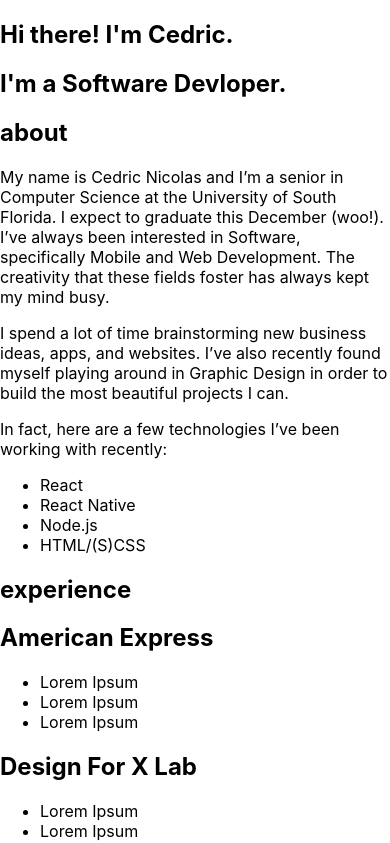
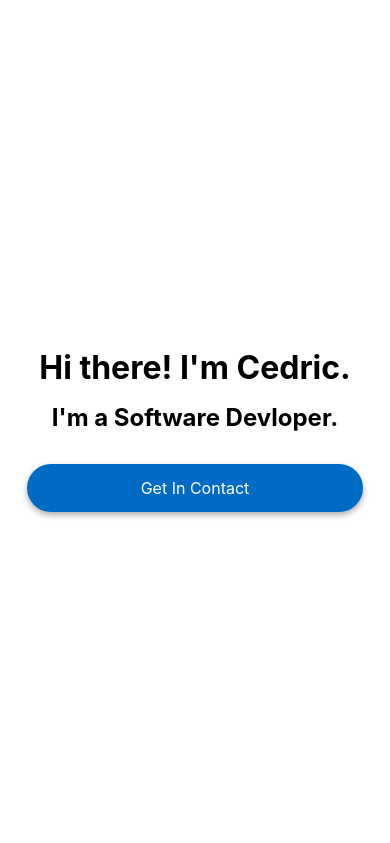
Before and after one commit to cgnicolas/Mobile-First-Personal-Website, a React (Create React App) app: page / in a window 390 px wide. Shown: the top 843 px of the page. Built offline with nearby package versions, Linux system fonts and the light colour scheme.

Commit message:
Mobile Landing page done (non responsive)

```diff
--- a/src/Assets/Styles/App/App.css
+++ b/src/Assets/Styles/App/App.css
@@ -2,4 +2,83 @@ html {
   margin: 0;
   padding: 0;
 }
+
+h1 {
+  font-size: 2em;
+  margin: 0;
+  padding: .5em 0em;
+}
+
+h2 {
+  font-size: 1.5em;
+  margin: 0;
+}
+
+p {
+  font-size: .87em;
+}
+
+section {
+  height: 100vh;
+  width: 100%;
+}
+
+.landing-section {
+  display: -webkit-box;
+  display: -ms-flexbox;
+  display: flex;
+  -webkit-box-pack: center;
+      -ms-flex-pack: center;
+          justify-content: center;
+  -webkit-box-align: center;
+      -ms-flex-align: center;
+          align-items: center;
+}
+
+.landing-section .landing-content {
+  display: -webkit-box;
+  display: -ms-flexbox;
+  display: flex;
+  -webkit-box-orient: vertical;
+  -webkit-box-direction: normal;
+      -ms-flex-direction: column;
+          flex-direction: column;
+  height: 100%;
+  width: 100%;
+  -webkit-box-pack: center;
+      -ms-flex-pack: center;
+          justify-content: center;
+  -webkit-box-align: center;
+      -ms-flex-align: center;
+          align-items: center;
+}
+
+.landing-section .contactButton {
+  height: 3em;
+  width: 21em;
+  border-radius: 3em;
+  margin-top: 2em;
+  background-color: #006BC5;
+  display: -webkit-box;
+  display: -ms-flexbox;
+  display: flex;
+  -webkit-box-pack: center;
+      -ms-flex-pack: center;
+          justify-content: center;
+  -webkit-box-align: center;
+      -ms-flex-align: center;
+          align-items: center;
+  color: white;
+  -webkit-box-shadow: 0px 3px 6px rgba(0, 0, 0, 0.33);
+          box-shadow: 0px 3px 6px rgba(0, 0, 0, 0.33);
+}
+
+.landing-section .contactButton:hover {
+  cursor: pointer;
+}
+
+.about-section {
+  background-color: #006BC5;
+  color: white;
+}
 /*# sourceMappingURL=App.css.map */
--- a/src/Assets/Styles/App/App.scss
+++ b/src/Assets/Styles/App/App.scss
@@ -1,4 +1,57 @@
+$blue: #006BC5;
 html {
     margin: 0;
     padding: 0;
 }
+h1 {
+    font-size: 2em;
+    margin: 0;
+    padding: .5em 0em;
+}
+h2 {
+    font-size: 1.5em;
+    margin:0;
+}
+p {
+    font-size: .87em;
+}
+section {
+    height: 100vh;
+    width: 100%;
+}
+.landing-section {
+    display: flex;
+    justify-content: center;
+    align-items: center;
+
+
+    .landing-content {
+        display: flex;
+        flex-direction: column;
+        height: 100%;
+        width: 100%;
+        justify-content: center;
+        align-items: center;
+    }
+
+    .contactButton {
+        height: 3em;
+        width: 21em;
+        border-radius: 3em;
+        margin-top: 2em;
+        background-color: $blue;
+        display: flex;
+        justify-content: center;
+        align-items: center;
+        color: white;
+        box-shadow: 0px 3px 6px rgba(0,0,0,.33);
+    }
+
+    .contactButton:hover {
+        cursor: pointer;
+    }
+}
+.about-section {
+    background-color: $blue;
+    color: white;
+}
--- /dev/null
+++ b/src/Components/ContactButton.jsx
@@ -0,0 +1,14 @@
+import React, { Component } from 'react';
+
+class ContactButton extends Component {
+    state = {  }
+    render() {
+        return (
+            <div className="contactButton">
+                <span className="buttonTitle">Get In Contact</span>
+            </div>
+         );
+    }
+}
+
+export default ContactButton;
--- a/src/Containers/About.jsx
+++ b/src/Containers/About.jsx
@@ -5,7 +5,8 @@ class About extends Component {
     render() {
         let {content, technologies} = this.props;
         return (
-            <section>
+            <section className="about-section grid">
+                <div className="content-wrap">
                     <h1 className="section-title">about</h1>
                     <div className="content-card">
                         {/* Image */}
@@ -24,6 +25,7 @@ class About extends Component {
                             })}
                         </ul>
                     </div>
+                </div>
             </section>
         );
     }
--- a/src/Containers/Experience.jsx
+++ b/src/Containers/Experience.jsx
@@ -6,14 +6,16 @@ class Experience extends Component {
     render() {
         let {data} = this.props.content;
         return (
-            <section>
-                <h1>experience</h1>
+            <section className="experience-section grid">
+                <div className="content-wrap">
+                    <h1 className="section-title">experience</h1>
                     {/* Experience Switcher */}
                     {data.map((element, index) => {
                         return (
                             <ExperienceCard key={index} content={element}/>
                         );
                     })}
+                </div>
             </section>
          );
     }
--- a/src/Containers/Landing.jsx
+++ b/src/Containers/Landing.jsx
@@ -1,13 +1,16 @@
 import React, { Component } from 'react';
-
+import ContactButton from '../Components/ContactButton';
 class Landing extends Component {
     state = {  }
     render() {
         return (
-            <section>
-                <h1>Hi there! I'm Cedric.</h1>
-                <h2>I'm a Software Devloper.</h2>
-                {/* Button Goes Here */}
+            <section className="landing-section">
+                <div className="landing-content">
+                    <h1>Hi there! I'm Cedric.</h1>
+                    <h2>I'm a Software Devloper.</h2>
+                    {/* <button name="Get In Touch" type="button" className="contactButton"></button> */}
+                    <ContactButton/>
+                </div>
             </section>
          );
     }
--- a/src/Main.jsx
+++ b/src/Main.jsx
@@ -13,11 +13,8 @@ class Main extends Component {
         return (
             <div>
                 <Landing/>
-
                 <About content={AboutContent.content} technologies={AboutContent.technologies}/>
-
                 <Experience content={ExperienceContent}/>
-
             </div>
          );
     }
```
Also changed, not shown: 1 other file (tests, documents, lock files or other folders). Lines whose indentation alone changed are shown as unchanged.
